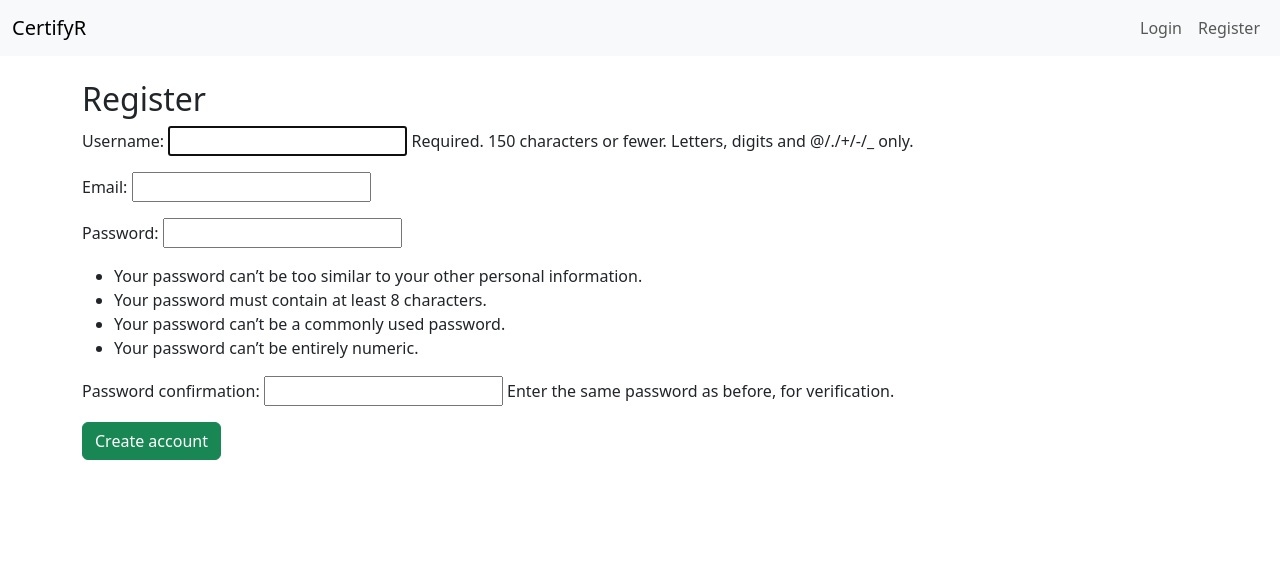
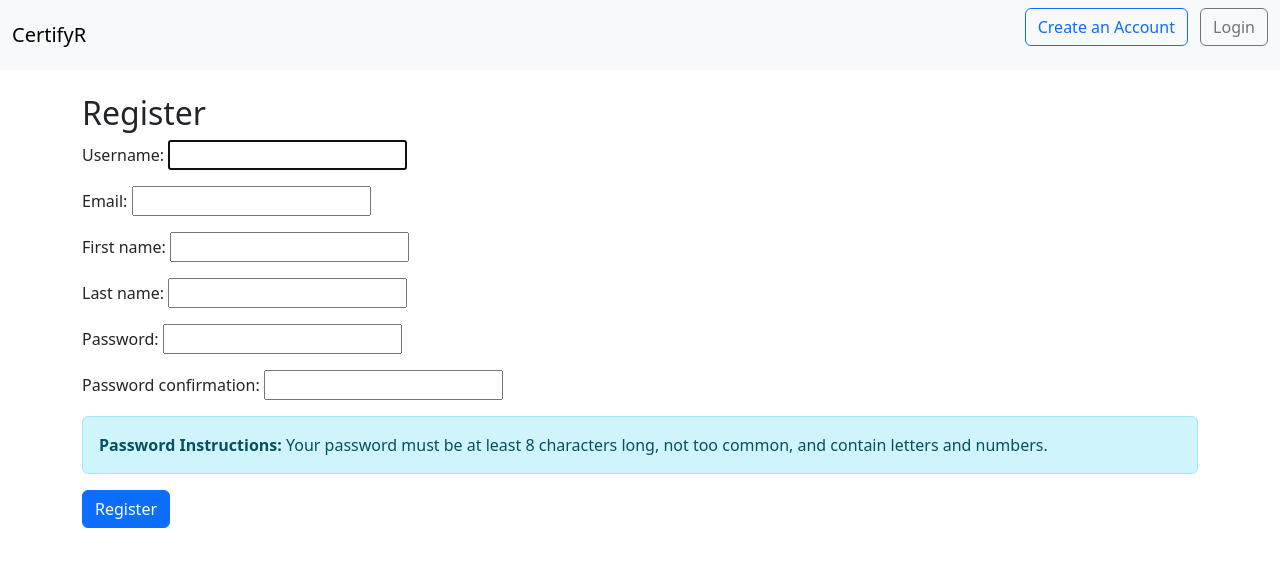
Before and after one commit to HOMSINdayizeye/Umudugudu_certificate-Provision, a Django app: page /certificates/register/ in a window 1280 px wide. Shown: the top 567 px of the page. Run offline with Django 4.2, Linux system fonts and the light colour scheme.

Commit message:
added create account

```diff
--- a/certificates/forms.py
+++ b/certificates/forms.py
@@ -3,13 +3,21 @@ from django import forms
 from django.contrib.auth.forms import UserCreationForm
 from django.contrib.auth.models import User
 from .models import CertificateRequest
+from .models import CustomUser
+
+from django import forms
+from django.contrib.auth.forms import UserCreationForm
+from django.contrib.auth.models import User
 
 class SignUpForm(UserCreationForm):
     email = forms.EmailField(required=True)
+    first_name = forms.CharField(required=False)
+    last_name = forms.CharField(required=False)
 
     class Meta:
-        model = User
-        fields = ('username', 'email', 'password1', 'password2')
+        model = CustomUser
+        fields = ('username', 'email', 'first_name', 'last_name', 'password1', 'password2')
+
 
 class CertificateRequestForm(forms.ModelForm):
     class Meta:
--- a/certificates/models.py
+++ b/certificates/models.py
@@ -1,6 +1,15 @@
 from django.db import models
-from django.contrib.auth.models import User
+from django.contrib.auth.models import AbstractUser
+from django.conf import settings
 
+
+class CustomUser(AbstractUser):
+    is_eligible = models.BooleanField(default=False)
+
+#Separating profile models
+class UserProfile(models.Model):
+    user = models.OneToOneField(settings.AUTH_USER_MODEL, on_delete=models.CASCADE)
+    is_eligible = models.BooleanField(default=False)
 class EligiblePerson(models.Model):
     first_name = models.CharField(max_length=150)
     last_name = models.CharField(max_length=150)
@@ -26,13 +35,13 @@ class CertificateRequest(models.Model):
         ('denied', 'Denied'),
     ]
 
-    user = models.ForeignKey(User, on_delete=models.CASCADE, related_name='requests')
+    user = models.ForeignKey(settings.AUTH_USER_MODEL, on_delete=models.CASCADE, related_name='requests')
     cert_type = models.CharField(max_length=20, choices=CERT_TYPES)
     created_at = models.DateTimeField(auto_now_add=True)
     status = models.CharField(max_length=20, choices=STATUS_CHOICES, default='pending')
     eligible = models.BooleanField(default=False)
-    admin_message = models.TextField(blank=True)
     email = models.EmailField(default= 'umudugudu@gmail.com')
+    admin_message = models.TextField(blank= True, null=True)
 
     def __str__(self):
         return f"{self.user.email} - {self.cert_type} ({self.status})"
--- a/certificates/templates/certificates/base.html
+++ b/certificates/templates/certificates/base.html
@@ -16,9 +16,16 @@
           <li class="nav-item"><a href="{% url 'dashboard' %}">Dashboard</a></li>
           <li class="nav-item"><a href="{% url 'logout' %}">Logout</a></li>
         {% else %}
-          <li class="nav-item"><a class="nav-link" href="/login/">Login</a></li>
-          <li class="nav-item"><a class="nav-link" href="/register/">Register</a></li>
+      <!-- <li class="nav-item"><a class="nav-link" href="{% url 'login' %}">Login</a></li> -->
+     <!-- <li class="nav-item"><a class="nav-link" href="{% url 'logout' %}">Logout</a></li> -->
         {% endif %}
+        {% if not user.is_authenticated %}
+  <div class="mb-3">
+    <a href="{% url 'register' %}" class="btn btn-outline-primary">Create an Account</a>
+    <a href="{% url 'login' %}" class="btn btn-outline-secondary ms-2">Login</a>
+  </div>
+{% endif %}
+
       </ul>
     </div>
   </div>
--- a/certificates/templates/certificates/register.html
+++ b/certificates/templates/certificates/register.html
@@ -3,7 +3,42 @@
 <h2>Register</h2>
 <form method="post">
   {% csrf_token %}
-  {{ form.as_p }}
-  <button class="btn btn-success" type="submit">Create account</button>
+
+  <div class="mb-3">
+    {{ form.username.label_tag }}
+    {{ form.username }}
+  </div>
+
+  <div class="mb-3">
+    {{ form.email.label_tag }}
+    {{ form.email }}
+  </div>
+
+  <div class="mb-3">
+    {{ form.first_name.label_tag }}
+    {{ form.first_name }}
+  </div>
+
+  <div class="mb-3">
+    {{ form.last_name.label_tag }}
+    {{ form.last_name }}
+  </div>
+
+  <div class="mb-3">
+    {{ form.password1.label_tag }}
+    {{ form.password1 }}
+  </div>
+
+  <div class="mb-3">
+    {{ form.password2.label_tag }}
+    {{ form.password2 }}
+  </div>
+
+  <div class="alert alert-info">
+    <strong>Password Instructions:</strong> Your password must be at least 8 characters long, not too common, and contain letters and numbers.
+  </div>
+
+  <button type="submit" class="btn btn-primary">Register</button>
 </form>
+
 {% endblock %}
--- a/certificates/urls.py
+++ b/certificates/urls.py
@@ -13,6 +13,7 @@ urlpatterns = [
     path('submit-request/', views.submit_request, name='submit_request'),
     path('dashboard/', views.dashboard, name='dashboard'),
     path('request/<int:pk>/', views.request_detail, name='request_detail'),
+    path('request/<int:pk>/<str:action>/', views.update_request_status, name='update_request_status'),
     path('logout/', views.logout, name='logout'),
 
 
--- a/certificates/views.py
+++ b/certificates/views.py
@@ -6,26 +6,46 @@ from django.contrib.auth.decorators import login_required, user_passes_test
 from .forms import SignUpForm, CertificateRequestForm
 from .models import EligiblePerson, CertificateRequest
 from django.contrib.auth import logout
+from django.conf import settings
+from .models import CustomUser
 
 
+from django.http import HttpResponseBadRequest
+from .forms import SignUpForm  # or wherever your custom form is defined
 
 
 def index(request):
     return render(request, 'certificates/index.html')
+
+# def register(request):
+#     if request.method == 'POST':
+#         form = SignUpForm(request.POST)
+#         if form.is_valid():
+#             user = form.save(commit=False)
+#             user.email = form.cleaned_data.get('email')
+#             user.save()
+#             login(request, user)
+#             messages.success(request, 'Account created. Now choose the certificate you want.')
+#             return redirect('choose_certificate')
+#     else:
+#         form = SignUpForm()
+#     return render(request, 'certificates/register.html', {'form': form})
 
 def register(request):
     if request.method == 'POST':
         form = SignUpForm(request.POST)
         if form.is_valid():
             user = form.save(commit=False)
-            user.email = form.cleaned_data.get('email')
+            user.email = form.cleaned_data['email']
+            user.first_name = form.cleaned_data['first_name']
+            user.last_name = form.cleaned_data['last_name']
             user.save()
-            login(request, user)
-            messages.success(request, 'Account created. Now choose the certificate you want.')
-            return redirect('choose_certificate')
+            return redirect('login')  # or wherever you want to redirect
     else:
         form = SignUpForm()
+
     return render(request, 'certificates/register.html', {'form': form})
+
 
 @login_required
 def choose_certificate(request):
@@ -37,27 +57,24 @@ def submit_request(request):
     if request.method == 'POST':
         form = CertificateRequestForm(request.POST)
         if form.is_valid():
-            cert_req = form.save(commit=False)
-            cert_req.user = request.user
-            # check eligibility - by email match
+            # Check eligibility before saving
             try:
                 EligiblePerson.objects.get(email__iexact=request.user.email)
+                cert_req = form.save(commit=False)
+                cert_req.user = request.user
                 cert_req.eligible = True
+                cert_req.save()
+
+                messages.success(request, 'Your request is submitted and you are eligible. Waiting for approval.')
+                return redirect('dashboard')
+
             except EligiblePerson.DoesNotExist:
-                cert_req.eligible = False
-                cert_req.admin_message = 'User not found in eligibility list.'
-
-            cert_req.save()
-
-            # notify admin: i will create a message in admin site view; also add django messages
-            if cert_req.eligible:
-                messages.success(request, 'Your request is submitted and you are eligible. Waiting for approval.')
-            else:
-                messages.warning(request, 'Your request is submitted but you are NOT on the eligibility list. Admins will review.')
-
-            return redirect('dashboard')
+                # Block submission entirely
+                messages.error(request, 'You are not eligible to submit a certificate request. Please contact an administrator.')
+                return redirect('dashboard')  # or redirect back to the form page if preferred
     else:
         form = CertificateRequestForm()
+
     return render(request, 'certificates/submit_request.html', {'form': form})
 
 @login_required
@@ -75,6 +92,32 @@ def request_detail(request, pk):
     else:
         req = get_object_or_404(CertificateRequest, pk=pk, user=request.user)
     return render(request, 'certificates/request_detail.html', {'req': req})
+
+@user_passes_test(lambda u: u.is_superuser)
+def update_request_status(request, pk, action):
+    req = get_object_or_404(CertificateRequest, pk=pk)
+    if action == 'approve':
+        req.status = 'approved'
+        req.admin_message = 'Your request has been approved.'
+    elif action == 'deny':
+       req.action = 'denied'
+       req.admin_message = 'Your request has been denied.'
+    else:
+        return HttpResponseBadRequest('Invalid action.')
+    req.save()
+    return redirect('dashboard')
+ # managing Eligibility
+def manage_eligibility(request):
+    users = CustomUser.objects.all()
+    if request.method == 'POST':
+        eligible_ids = request.POST.getlist('eligible')
+        for user in users:
+            user.profile.is_eligible = str(user.id) in eligible_ids
+            user.profile.save()
+        return redirect('manage_eligibility')
+    return render(request, 'certificates/manage_eligibility.html', {'users': users})
+#tracking Eligibility person
+
 def login(request):
     if request.method == 'POST':
         username = request.POST['email']
@@ -85,6 +128,3 @@ def login(request):
             return redirect('dashboard')
         else:
             messages.error(request, 'Invalid username or password.')
-def logout(request):
-    logout(request)
-    return redirect('login')
--- a/certify/settings.py
+++ b/certify/settings.py
@@ -76,7 +76,7 @@ AUTH_PASSWORD_VALIDATORS = [
         'NAME': 'django.contrib.auth.password_validation.NumericPasswordValidator',
     },
 ]
-
+AUTH_USER_MODEL = 'certificates.CustomUser'
 LANGUAGE_CODE = 'en-us'
 TIME_ZONE = 'Africa/Kigali'
 USE_I18N = True
```
Also changed, not shown: certificates/templates/certificates/dashboard.html (+12 -0 lines), certificates/templates/manage_eligibility.html (added, +21 -0 lines), certificates/migrations/0001_initial.py, certificates/migrations/0002_alter_certificaterequest_cert_type.py (deleted), certificates/migrations/0003_certificaterequest_email.py (deleted).
